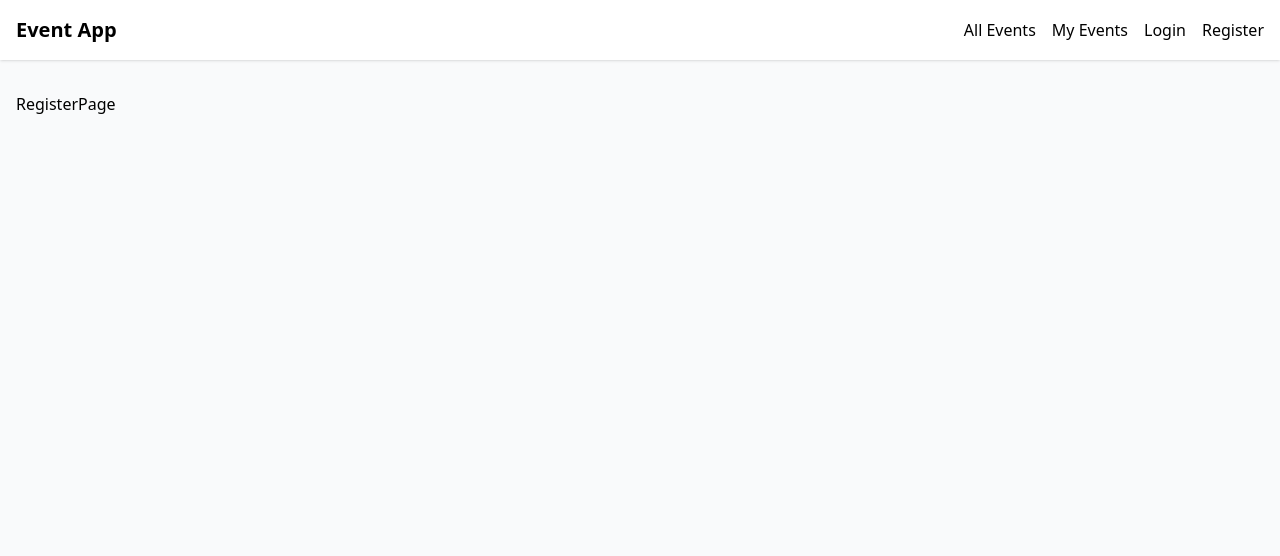
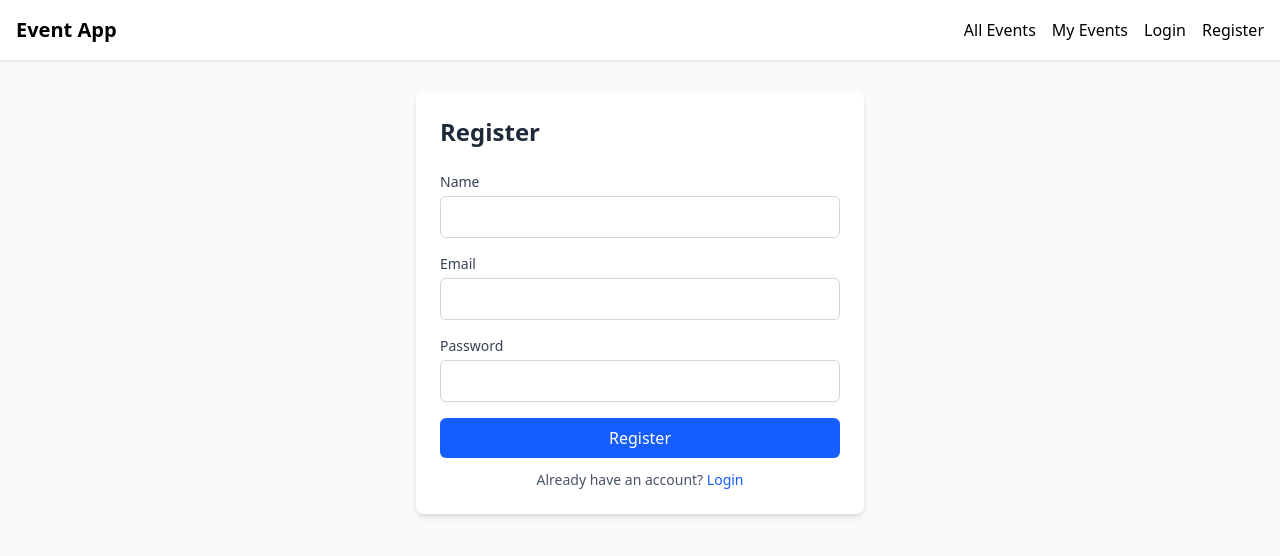
Before and after one commit to codetitan2206/react-event-app, a React (Vite) app: page /register in a window 1280 px wide. Shown: the top 556 px of the page. Built offline with nearby package versions, Linux system fonts and the light colour scheme; no server answers.

Commit message:
feat: implement user registration flow

```diff
--- /dev/null
+++ b/src/api/auth.ts
@@ -0,0 +1,24 @@
+import type { User } from "../types";
+import { API_BASE_URL, apiFetch } from "./api";
+
+export const register = async (
+  name: string,
+  email: string,
+  password: string
+): Promise<User | null> => {
+  try {
+    const response = await apiFetch(`${API_BASE_URL}/v1/auth/register`, {
+      method: "POST",
+      body: JSON.stringify({ name, email, password }),
+    });
+
+    if (!response.ok) {
+      return null;
+    }
+
+    return await response.json();
+  } catch (error) {
+    console.error("Registration error:", error);
+    return null;
+  }
+};
--- a/src/pages/RegisterPage.tsx
+++ b/src/pages/RegisterPage.tsx
@@ -1,3 +1,95 @@
+import { Link, useNavigate } from "react-router-dom";
+import { register } from "../api/auth.ts";
+import { Button } from "../components/Button";
+import { InputGroup } from "../components/InputGroup";
+import { useForm } from "../hooks/useForm";
+import { ErrorMessage } from "../components/ErrorMessage";
+
+interface RegisterFormData {
+  name: string;
+  email: string;
+  password: string;
+}
+
+const initialValues: RegisterFormData = {
+  name: "",
+  email: "",
+  password: "",
+};
+
 export function RegisterPage() {
-  return <div>RegisterPage</div>;
+  const navigate = useNavigate();
+
+  const validateForm = (values: RegisterFormData) => {
+    const errors: Partial<RegisterFormData> = {};
+    if (!values.name) errors.name = "Name is required";
+    if (!values.email) errors.email = "Email is required";
+    if (values.password.length < 8)
+      errors.password = "Password must be at least 8 characters long";
+
+    return errors;
+  };
+
+  const onSubmit = async (values: RegisterFormData) => {
+    await register(values.name, values.email, values.password);
+    navigate("/login");
+  };
+
+  const { values, errors, error, isLoading, handleChange, handleSubmit } =
+    useForm<RegisterFormData>({
+      initialValues,
+      validate: validateForm,
+      onSubmit,
+    });
+
+  return (
+    <div className="mx-auto max-w-md">
+      <div className="rounded-lg bg-white p-6 shadow-md">
+        <h2 className="mb-6 text-2xl font-semibold text-gray-800">Register</h2>
+
+        {error && <ErrorMessage error={error} />}
+
+        <form className="flex flex-col gap-4" onSubmit={handleSubmit}>
+          <InputGroup
+            label="Name"
+            name="name"
+            value={values.name}
+            onChange={handleChange}
+            error={errors.name}
+          />
+
+          <InputGroup
+            label="Email"
+            name="email"
+            type="email"
+            value={values.email}
+            onChange={handleChange}
+            error={errors.email}
+          />
+
+          <InputGroup
+            label="Password"
+            name="password"
+            type="password"
+            value={values.password}
+            onChange={handleChange}
+            error={errors.password}
+          />
+
+          <div className="flex flex-col space-y-3">
+            <Button type="submit" disabled={isLoading}>
+              {isLoading ? "Registering..." : "Register"}
+            </Button>
+
+            <div className="text-center text-sm text-gray-600">
+              Already have an account?{" "}
+              <Link to="/login" className="text-blue-600 hover:text-blue-800">
+                Login
+              </Link>
+            </div>
+          </div>
+        </form>
+      </div>
+    </div>
+  );
 }
--- a/src/types.ts
+++ b/src/types.ts
@@ -2,3 +2,9 @@
   userId: number;
   token: string;
 }
+
+export interface User {
+  id: number;
+  name: string;
+  email: string;
+}
```
